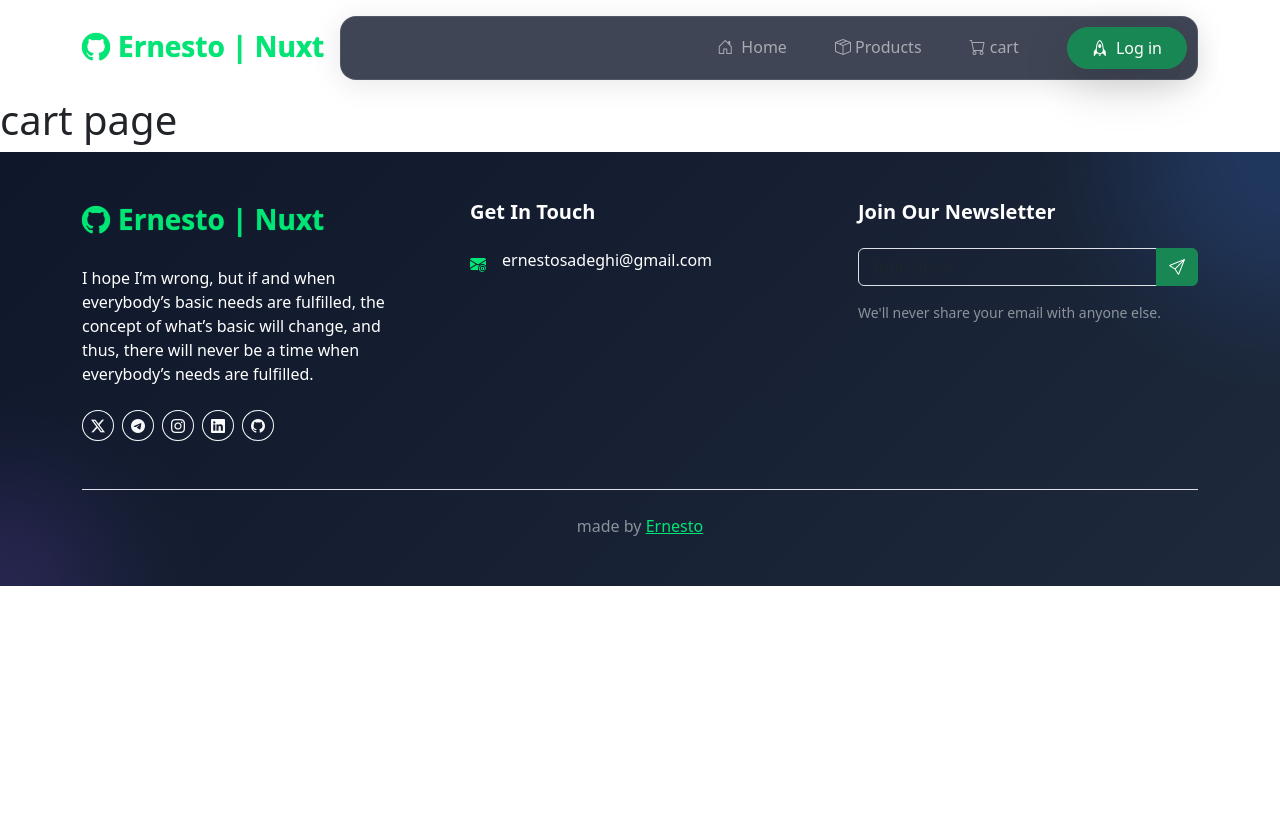
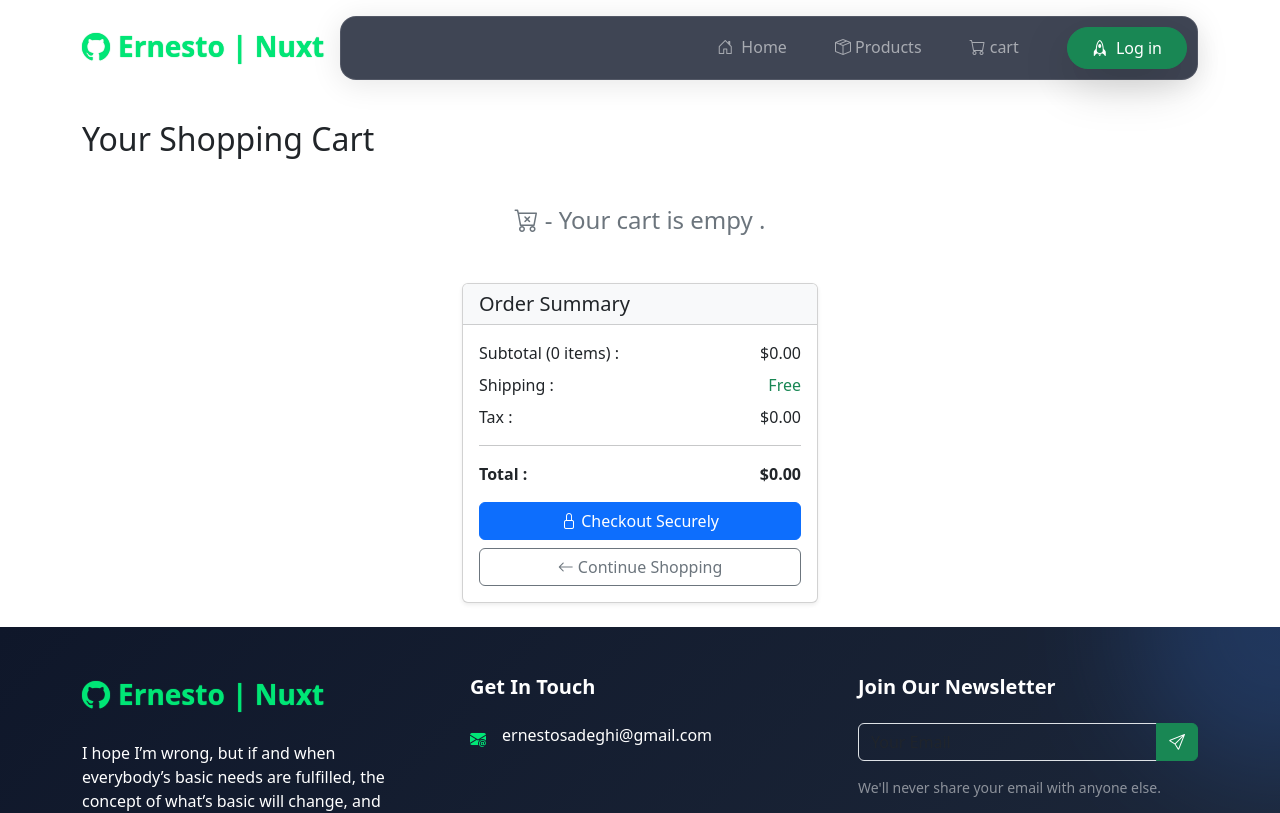
Before and after one commit to ernesto-sadeghi/ernesto-shop, a Nuxt app: page /cart in a window 1280 px wide. Shown: the top 813 px of the page. Built offline with nearby package versions, Linux system fonts and the light colour scheme.

Commit message:
creating cart store and cart page

```diff
--- a/pages/cart.vue
+++ b/pages/cart.vue
@@ -1,11 +1,97 @@
 <template>
-  <h1>cart page</h1>
+
+    <div class="container py-4">
+        <h2 class="mb-4">Your Shopping Cart</h2>
+        <h4 v-if="cartStore.products.length == 0 " class="text-center text-secondary m-5"> <i class="bi bi-cart-x"></i> - Your cart is empy .</h4>
+
+        <div v-else v-for="prod in cartStore.products" :key="prod.id" class="card mb-3 shadow-sm">
+            <div class="row g-0">
+                <div class="col-md-2 p-2">
+                    <img :src="prod.image" class="img-fluid rounded" alt="Product">
+                </div>
+                <div class="col-md-8">
+                    <div class="card-body">
+                        <div class="d-flex justify-content-between">
+                            <h5 class="card-title ">{{ prod.title }}</h5>
+                            <button @click="cartStore.remover(prod)" class="btn btn-sm btn-outline-danger rounded-circle ">
+                                <i class="bi bi-x-lg"></i>
+                            </button>
+                        </div>
+                        <p class="card-text text-muted small mb-1">Category :{{ prod.category }} </p>
+                        <p class="card-text small text-success mb-2"><i class="bi bi-check-circle"></i> In Stock</p>
+
+                        <div class="d-flex align-items-center">
+                            <div class="input-group" style="width: 130px;">
+                                <button @click="cartStore.removeProduct(prod)" class="btn btn-outline-secondary">-</button>
+                                <input  type="text" class="form-control text-center" :value="prod.quantity">
+                                <button @click="cartStore.addProduct(prod)" class="btn btn-outline-secondary">+</button>
+                            </div>
+                            <div class="ms-4">
+                                <span class="fw-bold text-primary">${{ prod.price }}</span>
+                                <!-- <small class="text-decoration-line-through text-muted ms-2">$129.99</small>
+                                <span class="badge bg-danger ms-2">30% OFF</span> -->
+                            </div>
+                        </div>
+                    </div>
+                </div>
+                <div class="col-md-2 bg-light d-flex align-items-center justify-content-center">
+                    <div class="text-center">
+                        <h5 class="text-primary">${{ (prod.price * prod.quantity).toFixed(2) }}</h5>
+                    </div>
+                </div>
+            </div>
+        </div>
+
+
+        <!-- Order Summary -->
+        <div class="row mt-4 d-flex justify-content-center">
+
+            <div class="col-md-4">
+                <div class="card shadow-sm">
+                    <div class="card-header bg-light">
+                        <h5 class="mb-0">Order Summary</h5>
+                    </div>
+                    <div class="card-body">
+                        <div class="d-flex justify-content-between mb-2">
+                            <span>Subtotal ({{ cartStore.products.length }} items) :</span>
+                            <span>${{ toto.toFixed(2) }}</span>
+                        </div>
+                        <div class="d-flex justify-content-between mb-2">
+                            <span>Shipping :</span>
+                            <span class="text-success">Free</span>
+                        </div>
+                        <div class="d-flex justify-content-between mb-3">
+                            <span>Tax :</span>
+                            <span>${{ (toto/10).toFixed(2) }}</span>
+                        </div>
+                        <hr>
+                        <div class="d-flex justify-content-between fw-bold">
+                            <span>Total :</span>
+                            <span>${{ (toto+toto/10).toFixed(2)  }}</span>
+                        </div>
+                        <button class="btn btn-primary w-100 mt-3">
+                            <i class="bi bi-lock"></i> Checkout Securely
+                        </button>
+                        <NuxtLink href="/products"  class="btn btn-outline-secondary w-100 mt-2">
+                            <i class="bi bi-arrow-left"></i> Continue Shopping
+                        </NuxtLink>
+                    </div>
+                </div>
+            </div>
+        </div>
+    </div>
 </template>
 
-<script>
-export default {
+<script setup>
+import { useCart } from '~/store/useCart'
 
-}
+const cartStore = useCart()
+onMounted(() => {
+  cartStore.initializeCart()
+})
+let toto= computed(()=> cartStore.totalPrice)
+console.log(cartStore);
+
 </script>
 
 <style>
--- /dev/null
+++ b/store/useCart.js
@@ -0,0 +1,74 @@
+// stores/cart.ts
+import { defineStore } from 'pinia'
+
+export const useCart = defineStore('useCart', {
+  state: () => ({ products: [] }),
+
+  getters: {
+    totalPrice: (state) => {
+      let total = 0;
+      for (let prod of state.products) {
+
+        total += prod.price * prod.quantity;
+      }
+      return total;
+    }
+  },
+
+  actions: {
+
+    initializeCart() {
+      const cookie = useCookie('cart')
+
+      if (cookie.value) {
+        this.products = cookie.value
+      }
+    },
+
+
+    saveCartToCookie() {
+      const cookie = useCookie('cart', {
+        maxAge: 60 * 60 * 24 * 7, // 1 week
+        sameSite: 'lax'
+      })
+      cookie.value = JSON.stringify(this.products)
+    },
+
+    addProduct(pro) {
+      const existing = this.products.find(item => item.id == pro.id)
+      if (existing) {
+        existing.quantity += 1
+      } else {
+        this.products.push({ ...pro, quantity: 1 })
+      }
+      this.saveCartToCookie()
+    },
+
+    removeProduct(pro) {
+      const existing = this.products.find(item => item.id == pro.id)
+      if (!existing) return
+
+      if (existing.quantity > 1) {
+        existing.quantity -= 1
+      } else {
+        const index = this.products.indexOf(existing)
+        this.products.splice(index, 1)
+      }
+      this.saveCartToCookie()
+    },
+
+    remover(pro) {
+      const existing = this.products.find(item => item.id == pro.id)
+      if (!existing) return
+
+      const index = this.products.indexOf(existing)
+      this.products.splice(index, 1)
+      this.saveCartToCookie()
+    },
+
+    clearCart() {
+      this.products = []
+      this.saveCartToCookie()
+    }
+  }
+})
```
